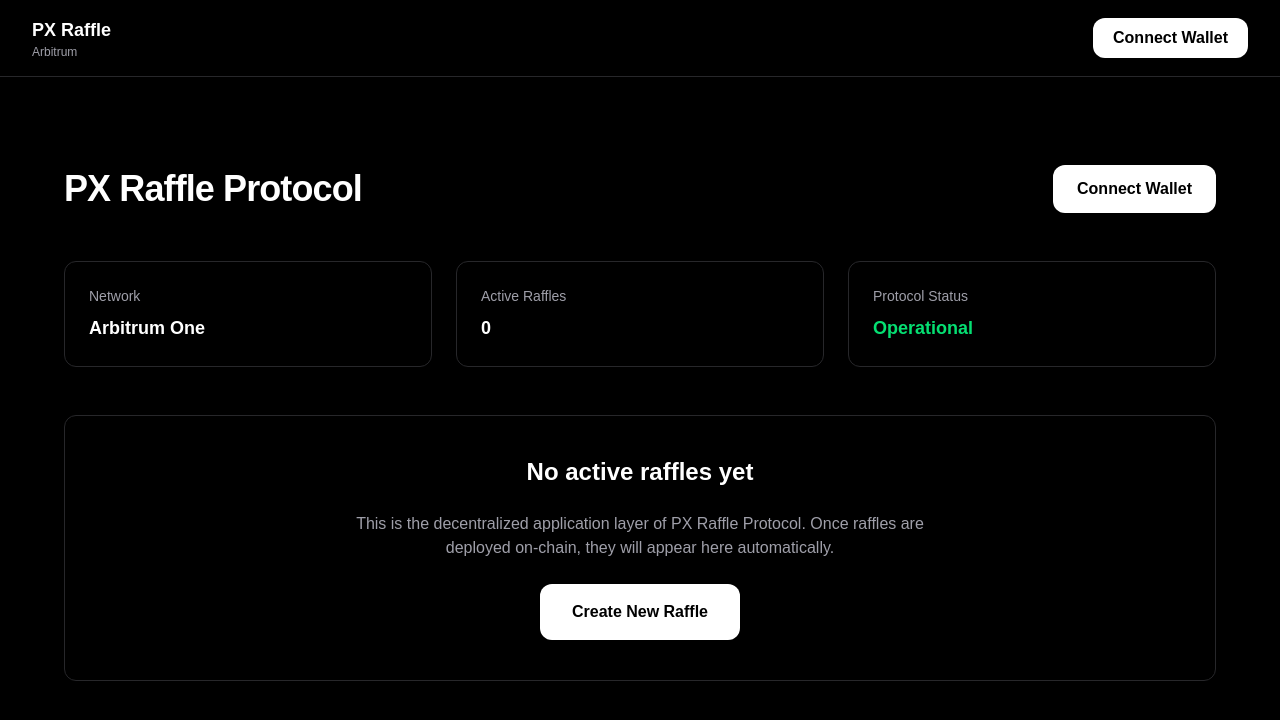
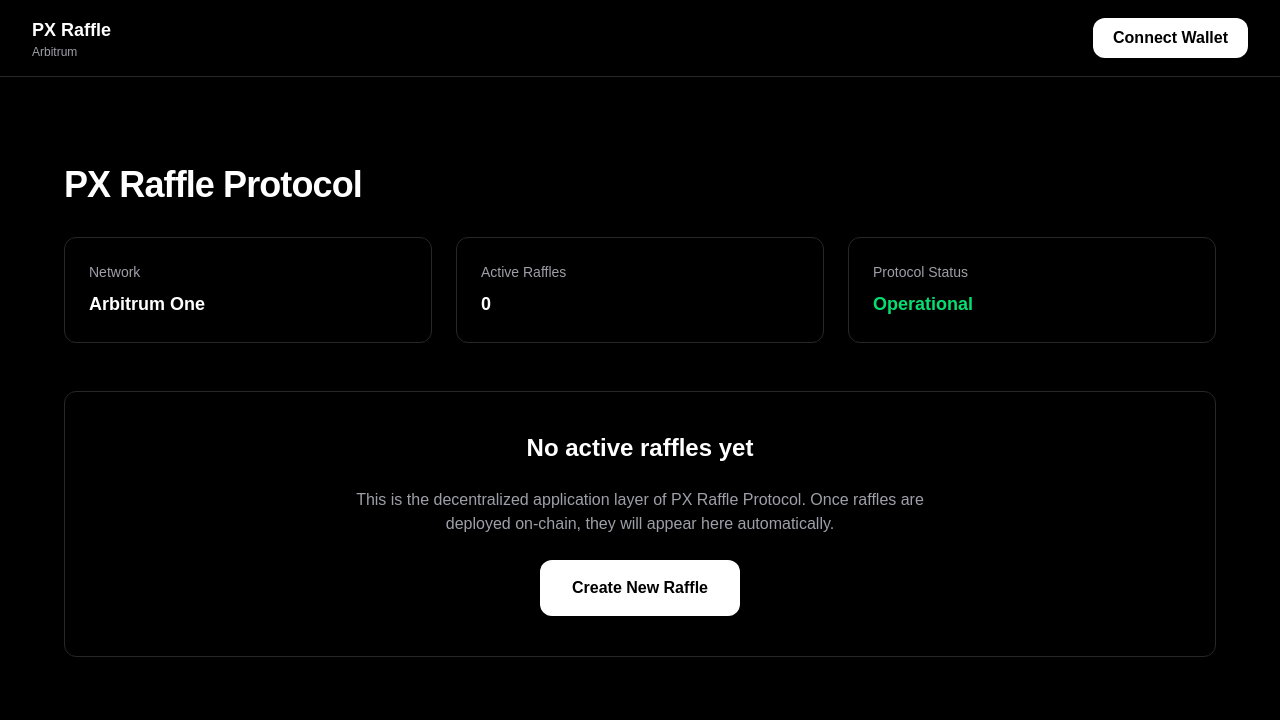
Before and after one commit to AndersonTeodoro-hub/px-raffle-protocol, a Next.js app in the folder frontend/: page /app in a window 1280 px wide. Shown: the top 720 px of the page. Built offline with nearby package versions, Linux system fonts and the light colour scheme.

Commit message:
fix: remove duplicate Connect Wallet button from app page

```diff
--- a/frontend/app/app/page.tsx
+++ b/frontend/app/app/page.tsx
@@ -3,15 +3,11 @@
       <main className="min-h-screen bg-black text-white px-6 py-12">
         <div className="max-w-6xl mx-auto space-y-12">
 
-          {/* Header */}
-          <header className="flex flex-col md:flex-row md:items-center md:justify-between gap-6">
+          {/* Header - REMOVIDO o botão duplicado */}
+          <header className="mb-8">
             <h1 className="text-3xl md:text-4xl font-bold tracking-tight">
               PX Raffle Protocol
             </h1>
-
-            <button className="px-6 py-3 rounded-xl bg-white text-black font-semibold hover:bg-zinc-200 transition">
-              Connect Wallet
-            </button>
           </header>
 
           {/* Status Card */}
```
